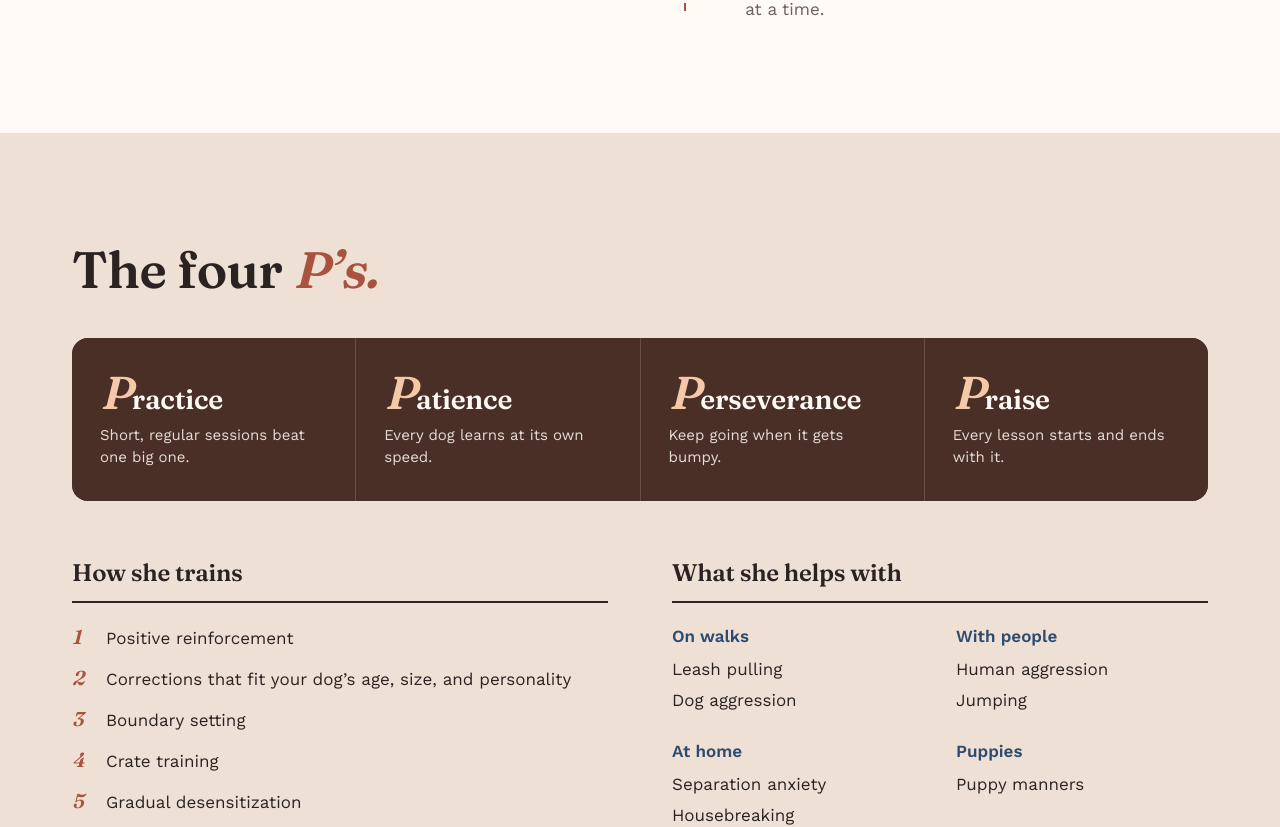
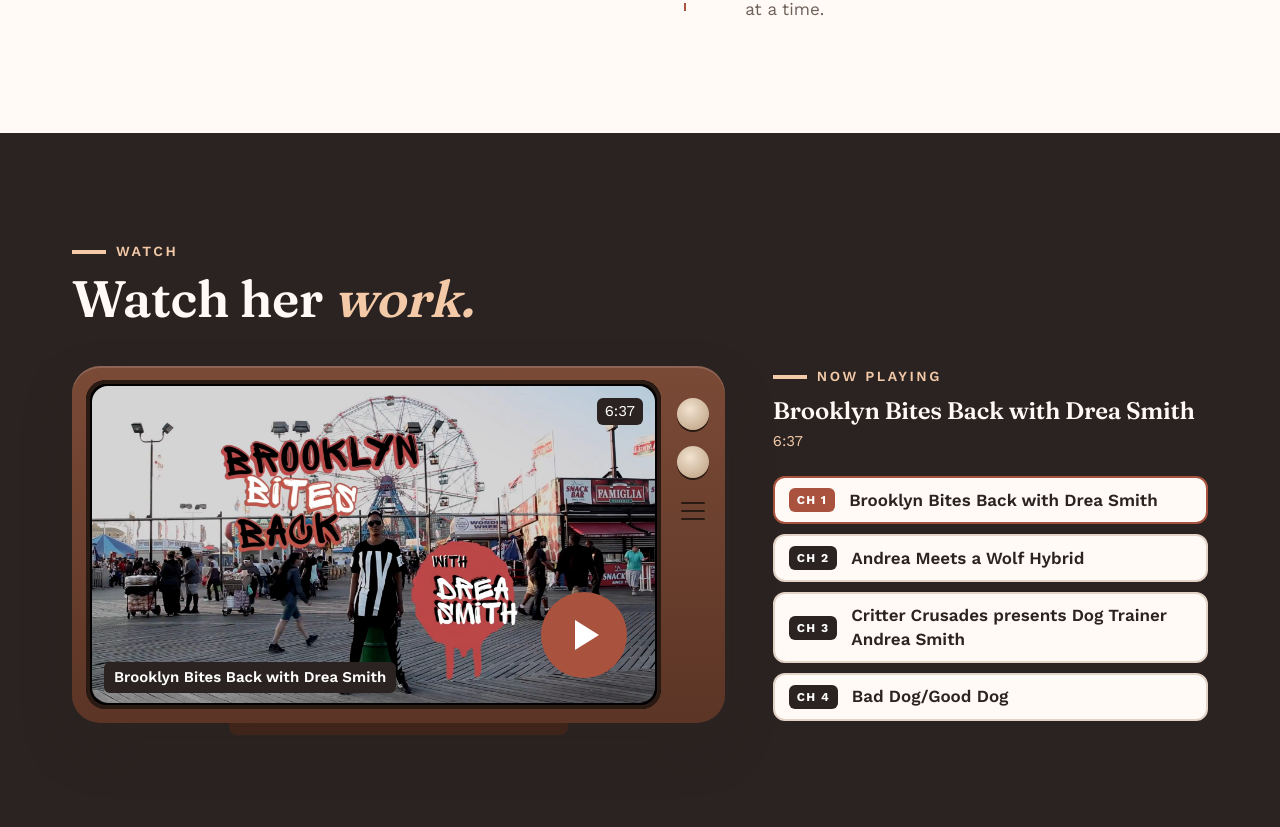
Before and after one commit to Novus-NYC/Drea-Dog-World, a Next.js app: page /about in a window 1280 px wide. Shown: the part 1332-2159 px from the top of the page. Built offline with nearby package versions, Linux system fonts and the light colour scheme.

Commit message:
feat: move the watch her work section to the about page after her story

```diff
--- a/src/app/about/page.tsx
+++ b/src/app/about/page.tsx
@@ -4,6 +4,7 @@ import HerStory from "@/lib/components/about/her-story"
 import Method from "@/lib/components/about/method"
 import PressCredentials from "@/lib/components/about/press-credentials"
 import Specialty from "@/lib/components/about/specialty"
+import WatchVideos from "@/lib/components/about/watch-videos"
 import ContactCta from "@/lib/components/ui/contact-cta"
 import { business } from "@/lib/site-data"
 
@@ -17,6 +18,7 @@ export default function AboutPage() {
     <>
       <AboutHero />
       <HerStory />
+      <WatchVideos />
       <Method />
       <Specialty />
       <PressCredentials />
--- a/src/lib/components/home/watch-videos.tsx
+++ b/src/lib/components/about/watch-videos.tsx
@@ -1,10 +1,10 @@
 import Eyebrow from "@/lib/components/ui/eyebrow"
-import WatchPlaylist from "@/lib/components/home/watch-playlist"
+import WatchPlaylist from "@/lib/components/about/watch-playlist"
 import { watchVideos } from "@/lib/site-data"
 
 export default function WatchVideos() {
   return (
-    <section id="watch" aria-labelledby="watch-heading" className="torn-edges relative -mt-[22px] bg-blue pb-24 pt-28 text-sheet lg:pb-[110px] lg:pt-[120px]">
+    <section id="watch" aria-labelledby="watch-heading" className="bg-ink py-24 text-sheet lg:py-[110px]">
       <div className="mx-auto max-w-content px-gutter">
         <Eyebrow onDark>Watch</Eyebrow>
         <h2 id="watch-heading" className="text-heading">
```
Also changed, not shown: src/lib/components/about/watch-playlist.tsx (renamed from src/lib/components/home/watch-playlist.tsx).
